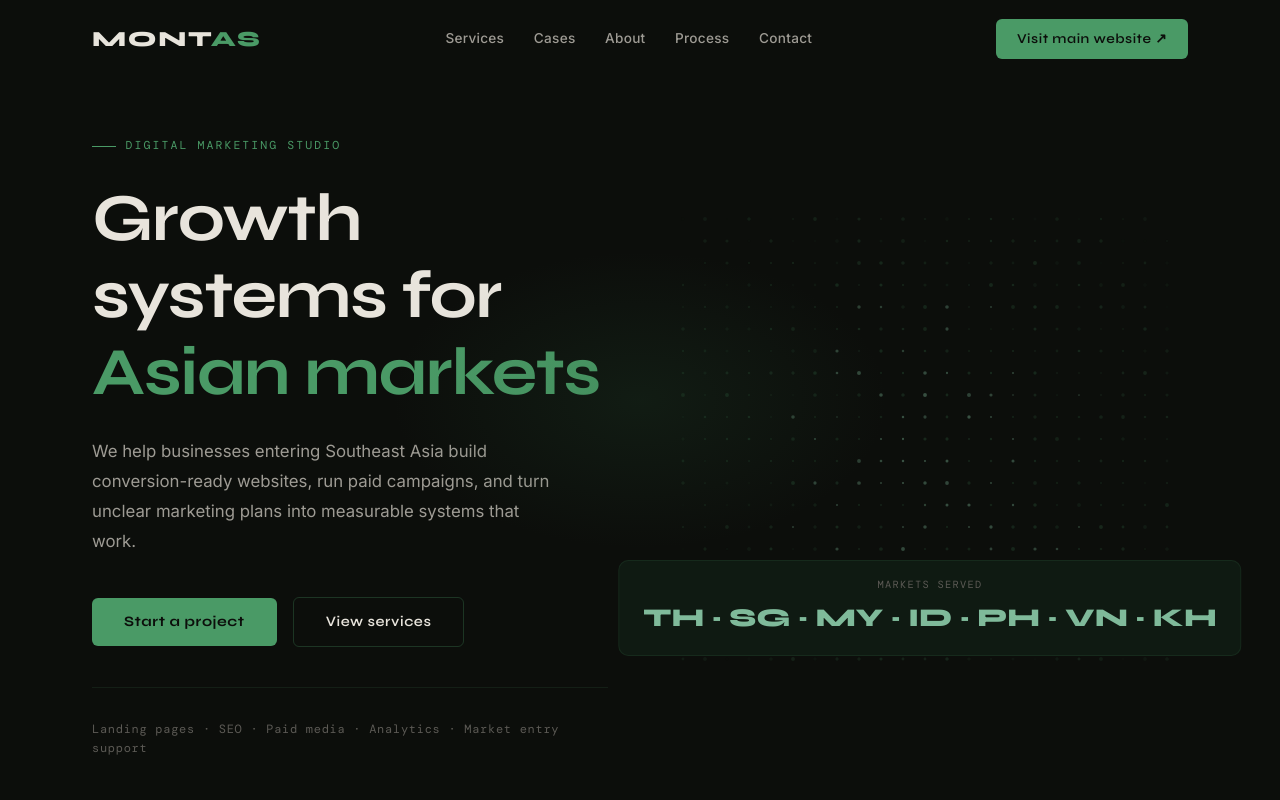
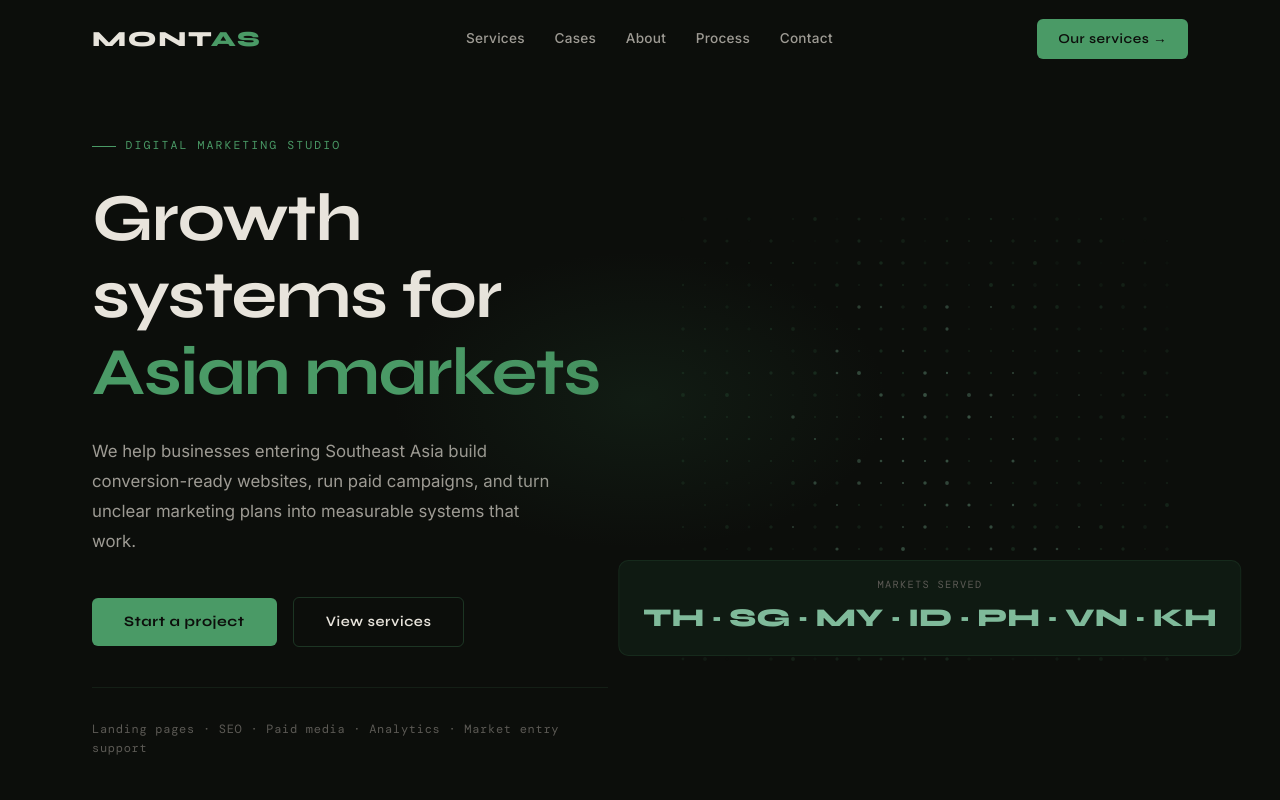
Before and after one commit to Guy4resh-stack/montas-asia-website, a React (Vite) app: page / in a window 1280 px wide. Shown: the top 800 px of the page. Built offline with nearby package versions, Linux system fonts and the light colour scheme; a web font is replaced by a local one.

Commit message:
fix: remove visit main website button

```diff
--- a/src/components/Header.jsx
+++ b/src/components/Header.jsx
@@ -1,7 +1,6 @@
 import { useState, useEffect } from 'react';
 import { Link, useLocation } from 'react-router-dom';
 
-const MAIN_WEBSITE_URL = '#'; // ← replace with real URL
 
 export default function Header() {
   const [scrolled, setScrolled] = useState(false);
@@ -46,9 +45,9 @@ export default function Header() {
               <a href={isHome ? '#process' : '/#process'}>Process</a>
               <a href={isHome ? '#cta' : '/#cta'}>Contact</a>
             </nav>
-            <a href={MAIN_WEBSITE_URL} className="btn-primary" target="_blank" rel="noopener noreferrer">
-              Visit main website ↗
-            </a>
+            <Link to="/services" className="btn-primary">
+              Our services →
+            </Link>
             <button
               className="hamburger"
               onClick={toggleMobile}
```
